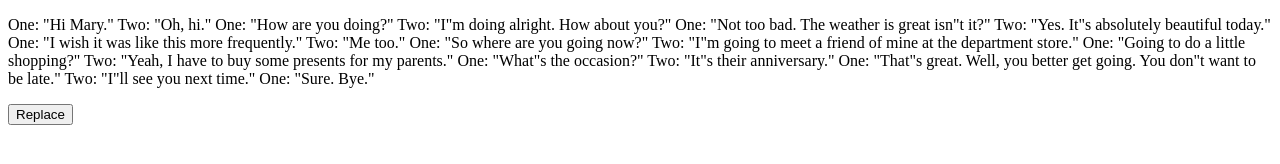
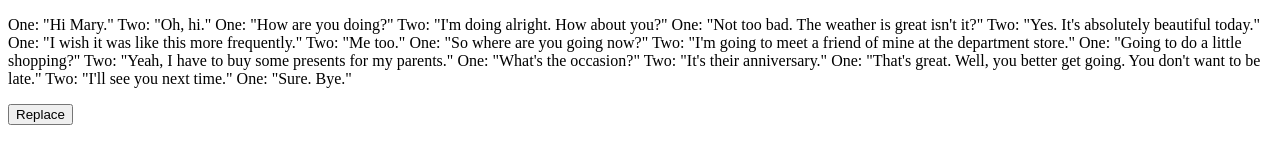
Before and after one commit to Sevasanas/ES6, a plain HTML site: page lesson4/index.html in a window 1280 px wide. Both pictures are taken after a click on the button "Replace". Drawn offline with Linux system fonts and the light colour scheme.

Commit message:
одинарные кавычки не меняются

```diff
--- a/lesson4/index.html
+++ b/lesson4/index.html
@@ -29,7 +29,8 @@ One: 'Sure. Bye.'
     <script>
         let block = document.getElementById('text-container');
         document.getElementById('replace').addEventListener('click', () => {
-            block.textContent = block.textContent.replace(/'/g, '"');
+           // block.textContent = block.textContent.replace(/'/g, '"');
+           block.textContent = block.textContent.replace(/\B'|'\B/g, '"');
         })
     </script>
 </body>
```
